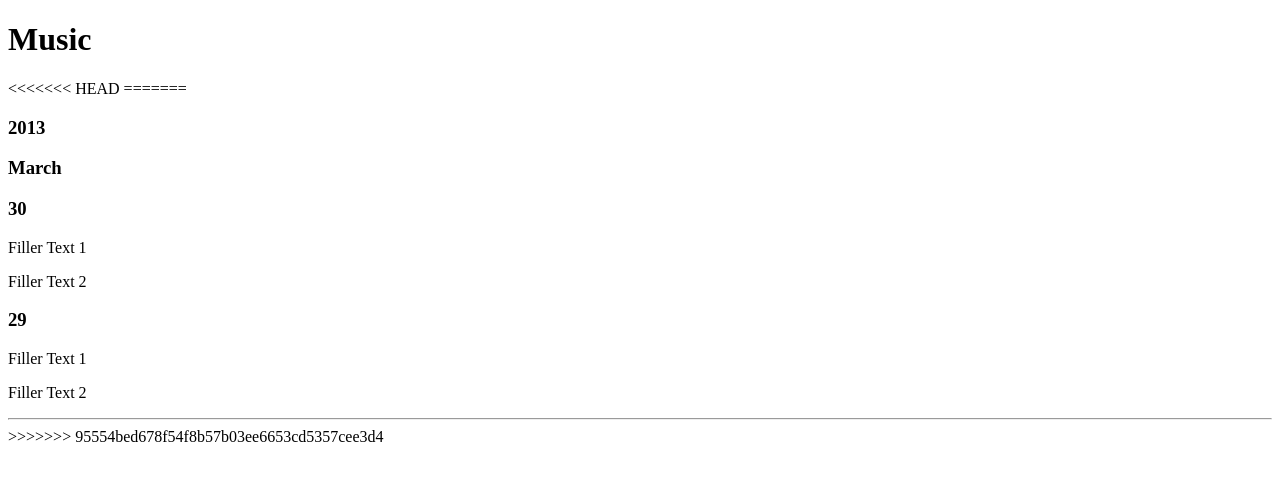
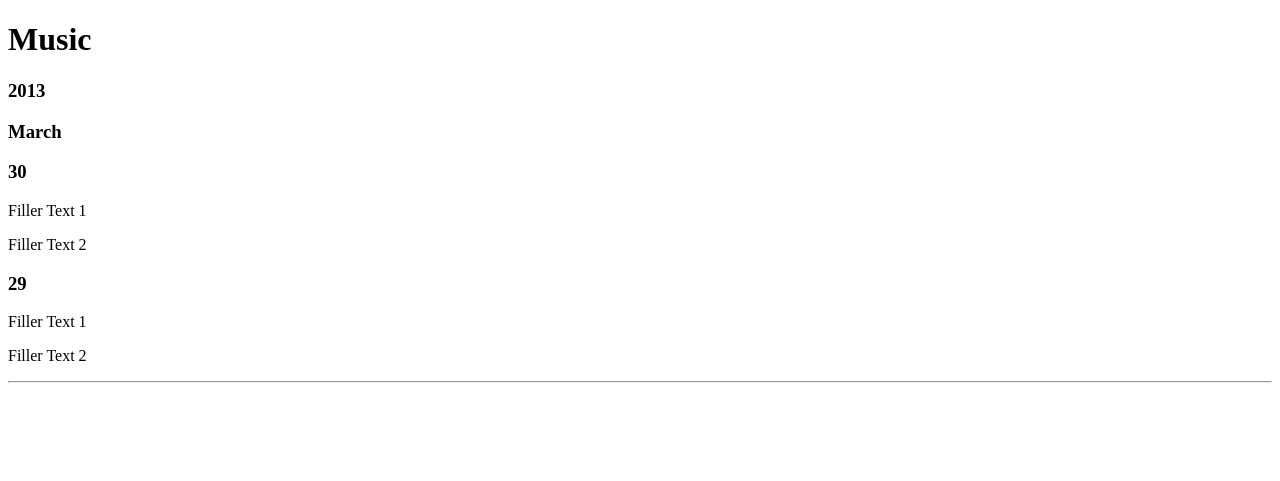
Before and after one commit to jaswu777/MyLife, a Python web app: template templates/mylife.html in a window 1280 px wide. Shown: the top 481 px of the page. Run offline with Jinja, Linux system fonts and the light colour scheme; the template is opened without the code that fills it, so the values that code supplies are empty; some libraries are stand-ins or nearby versions.

Commit message:
removed stupid sha codes from html

```diff
--- a/templates/mylife.html
+++ b/templates/mylife.html
@@ -64,11 +64,9 @@ function testAPI() {
 	<header>
     <h1> Music </h1>
     </header>
-<<<<<<< HEAD
     {% for song in songs %}
         <p>{{ song.data.song.title }}</p>
     {% endfor %}
-=======
 
     <h3 id="year"> 2013 </h3>
     <h3 id="month"> March </h3>
@@ -90,7 +88,6 @@ function testAPI() {
         <p>{{ info["location"]["city"] }}</p>
         <p>{{ info["state"] }}</p>
     {% endfor %}
->>>>>>> 95554bed678f54f8b57b03ee6653cd5357cee3d4
 
 </body>
 
```
